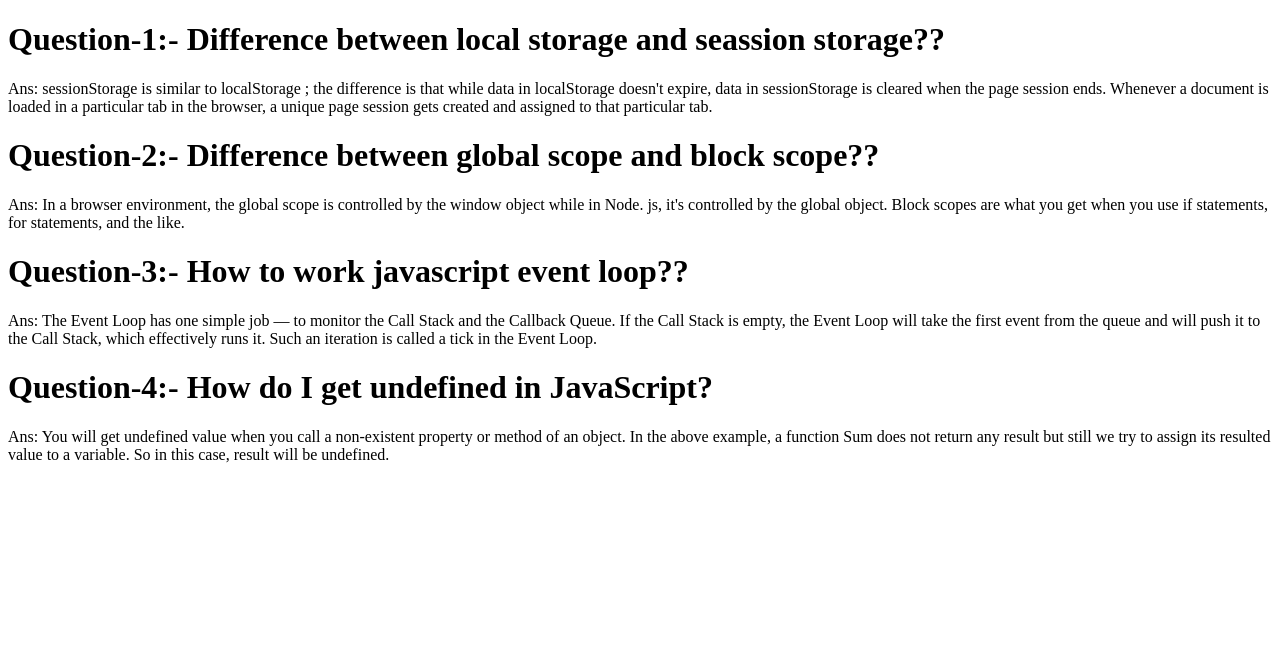
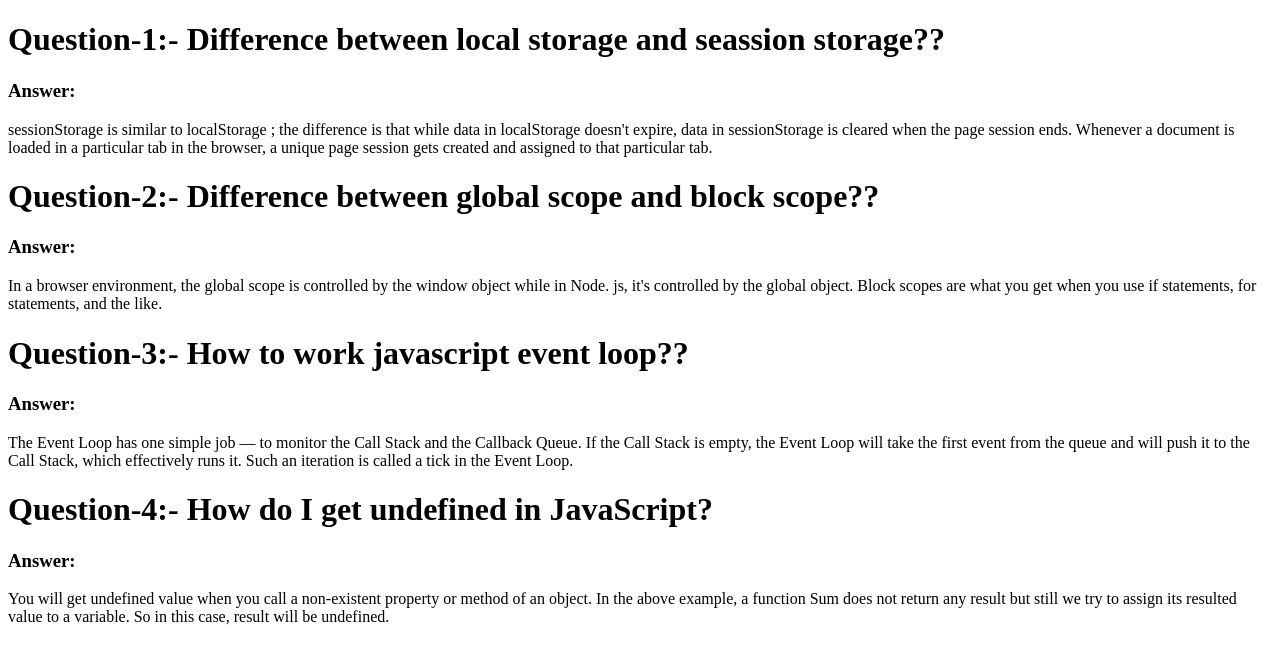
Before and after one commit to Nizam-Shejan11/debug-07, a plain HTML site: page blog.html in a window 1280 px wide. Drawn offline with Linux system fonts and the light colour scheme.

Commit message:
Final Submit

```diff
--- a/blog.html
+++ b/blog.html
@@ -12,17 +12,17 @@
         Question-1:- Difference between local storage and seassion storage??
       </h1>
       <p>
-        Ans: sessionStorage is similar to localStorage ; the difference is that
-        while data in localStorage doesn't expire, data in sessionStorage is
-        cleared when the page session ends. Whenever a document is loaded in a
-        particular tab in the browser, a unique page session gets created and
+        <h3>Answer:</h3> sessionStorage is similar to localStorage ; the difference is
+        that while data in localStorage doesn't expire, data in sessionStorage
+        is cleared when the page session ends. Whenever a document is loaded in
+        a particular tab in the browser, a unique page session gets created and
         assigned to that particular tab.
       </p>
     </div>
     <div>
       <h1>Question-2:- Difference between global scope and block scope??</h1>
       <p>
-        Ans: In a browser environment, the global scope is controlled by the
+        <h3>Answer:</h3> In a browser environment, the global scope is controlled by the
         window object while in Node. js, it's controlled by the global object.
         Block scopes are what you get when you use if statements, for
         statements, and the like.
@@ -31,22 +31,21 @@
     <div>
       <h1>Question-3:- How to work javascript event loop??</h1>
       <p>
-        Ans: The Event Loop has one simple job — to monitor the Call Stack and
-        the Callback Queue. If the Call Stack is empty, the Event Loop will take
-        the first event from the queue and will push it to the Call Stack, which
-        effectively runs it. Such an iteration is called a tick in the Event
-        Loop.
+        <h3>Answer:</h3> The Event Loop has one simple job — to monitor the Call Stack
+        and the Callback Queue. If the Call Stack is empty, the Event Loop will
+        take the first event from the queue and will push it to the Call Stack,
+        which effectively runs it. Such an iteration is called a tick in the
+        Event Loop.
       </p>
     </div>
     <div>
       <h1>Question-4:- How do I get undefined in JavaScript?</h1>
       <p>
-        Ans: You will get undefined value when you call a non-existent property
-        or method of an object. In the above example, a function Sum does not
-        return any result but still we try to assign its resulted value to a
-        variable. So in this case, result will be undefined.
+        <h3>Answer:</h3> You will get undefined value when you call a non-existent
+        property or method of an object. In the above example, a function Sum
+        does not return any result but still we try to assign its resulted value
+        to a variable. So in this case, result will be undefined.
       </p>
     </div>
-
   </body>
 </html>
```
